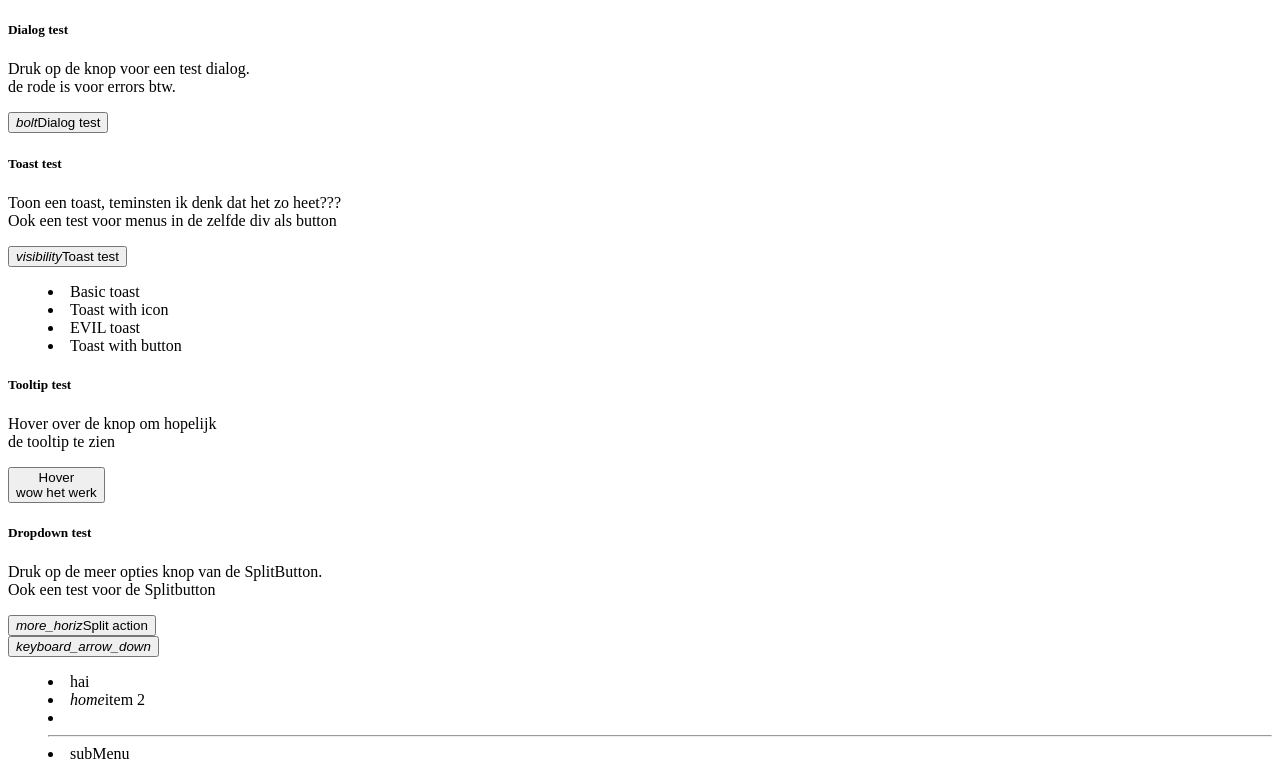
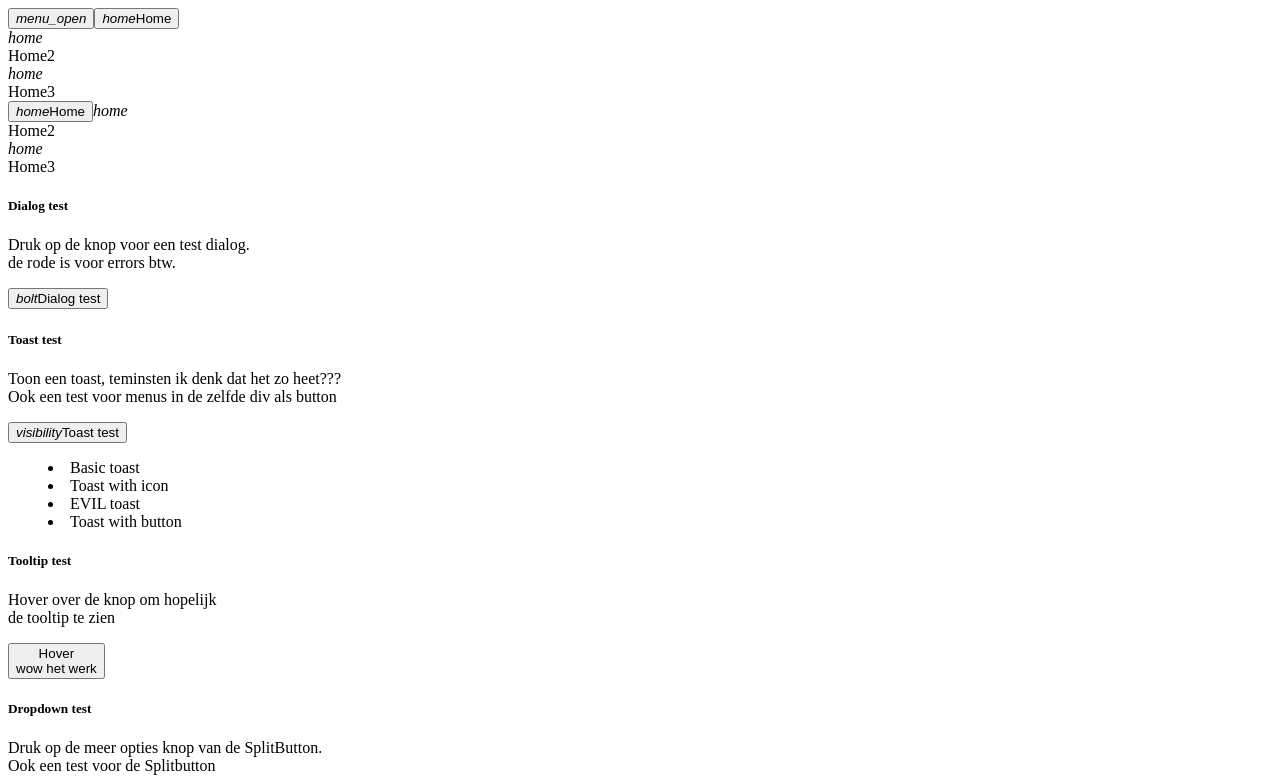
Before and after one commit to siemvk/veryCoolGoogleUiV3, a React (Vite) app in the folder example/: page / in a window 1280 px wide. Shown: the top 779 px of the page. Built offline with nearby package versions, Linux system fonts and the light colour scheme.

Commit message:
nav rail en bottom bar
Signed-off-by: Siemvk <100954549+siemvk@users.noreply.github.com>

```diff
--- a/example/src/main.tsx
+++ b/example/src/main.tsx
@@ -1,13 +1,52 @@
 import React from "react";
 import ReactDOM from "react-dom/client";
 import App from "./App";
-import { BeerProviders, DialogProvider, ToastProvider } from "../../src";
+import { BeerProviders, DialogProvider, Nav, ToastProvider, useDialog } from "../../src";
 import "../../src/theme.css"
+import AutoNavRail from "../../src/helpers/smartNavRail";
+
+const big = {
+    id: "home",
+    icon: "home",
+    text: "Home",
+    onClick: () => {
+        // alert("hai")
+    }
+}
+
+const mainOptions = [
+    {
+        id: "home2",
+        icon: "home",
+        text: "Home2",
+        onClick: () => {
+            // alert("hai")
+        }
+    }, {
+        id: "home3",
+        icon: "home",
+        text: "Home3",
+        onClick: () => {
+            // alert("hai")
+        }
+    }
+]
 
 ReactDOM.createRoot(document.getElementById("root") as HTMLElement).render(
     <React.StrictMode>
         <BeerProviders>
-            <App />
+            <AutoNavRail navConfig={{
+                pos: "left",
+                InitialMenuOpen: true,
+                initialSelected: "home2",
+                items: mainOptions,
+                bigButton: big,
+                autoUpdateSelected: true
+            }}>
+                <Nav pos="bottom" initialSelected="home2" items={mainOptions} bigButton={big} autoUpdateSelected={true}></Nav>
+
+                <App />
+            </AutoNavRail>
         </BeerProviders>
     </React.StrictMode>,
 );
--- /dev/null
+++ b/src/Nav/Nav.tsx
@@ -0,0 +1,90 @@
+import React, { ButtonHTMLAttributes, useEffect, useMemo, useState } from "react";
+import { pos, size } from "../types";
+import { Button } from "../Button/Button";
+import Tooltip, { TooltipProps } from "../helpers/tooltip";
+
+export interface NavProps extends ButtonHTMLAttributes<HTMLElement> {
+    InitialMenuOpen?: boolean,
+    pos?: pos,
+    allowSizeChange?: boolean
+    selectedId?: string,
+    bigButton?: navItem,
+    items: navItem[],
+    initialSelected?: string,
+    autoUpdateSelected?: boolean,
+    dontHideOnBottomBigScreen?: boolean
+}
+
+
+export const Nav = ({
+    children,
+    InitialMenuOpen,
+    pos,
+    allowSizeChange,
+    bigButton,
+    selectedId,
+    initialSelected,
+    autoUpdateSelected,
+    dontHideOnBottomBigScreen,
+    items,
+    ...props
+}: NavProps) => {
+    if (allowSizeChange == undefined) {
+        allowSizeChange = true
+    }
+    if (InitialMenuOpen == undefined) {
+        InitialMenuOpen = true
+    }
+    if (pos == undefined) {
+        pos = "left"
+    }
+    const [menuOpen, setMenuOpen] = useState(InitialMenuOpen)
+    const isRail = pos == "left" || pos == "right"
+    const [selected, setSelected] = useState(initialSelected || "ahfihweifhaihfiweifhiaw")
+    useMemo(() => {
+        if (!isRail) {
+            setMenuOpen(false)
+        }
+    }, [isRail])
+
+    return <>
+        <nav className={`${isRail ? "m l" : (!dontHideOnBottomBigScreen ? "s" : "")}  ${pos} scroll ${menuOpen ? "max" : ""}`} {...props}>
+            {isRail &&
+                <header>
+                    {allowSizeChange &&
+                        <button className="extra circle transparent" onClick={() => { setMenuOpen(!menuOpen) }}>
+                            <i>
+                                {menuOpen ? 'menu_open' : 'menu'}
+                            </i>
+                        </button>
+                    }
+                    {bigButton &&
+
+                        <button className="extend square round" onClick={(e) => { if (autoUpdateSelected) { setSelected(bigButton.id) } bigButton.onClick(e) }}>
+                            <i>{bigButton.icon}</i>
+                            <span>{bigButton.text}</span>
+                        </button>
+                    }
+                </header>
+            }
+
+            {(!isRail && bigButton) && <button className="extend square round" onClick={bigButton.onClick}>
+                <i>{bigButton.icon}</i>
+                <span>{bigButton.text}</span>
+            </button>}
+            {items.map((v) => {
+                return <a onClick={(e) => { if (autoUpdateSelected) { setSelected(v.id) } v.onClick(e) }} className={selected == v.id ? "active" : ""}>
+                    <i>{v.icon}</i>
+                    <div>{v.text}</div>
+                </a>
+            })}
+        </nav >
+    </>
+};
+
+type navItem = {
+    icon: string,
+    text: string,
+    onClick: React.MouseEventHandler<HTMLElement>,
+    id: string
+}
--- /dev/null
+++ b/src/helpers/smartNavRail.tsx
@@ -0,0 +1,27 @@
+import React, { useEffect, useMemo, useState } from "react";
+import { Nav, NavProps } from "../Nav/Nav";
+
+
+export interface autoNavRailProps extends React.HTMLAttributes<HTMLElement> {
+    navConfig: NavProps
+}
+
+
+const AutoNavRail = ({
+    navConfig,
+    children,
+}: autoNavRailProps) => {
+    const [isLeftOrOther, setIsLeftOrOther] = useState(navConfig.pos !== "right");
+    useMemo(() => {
+        setIsLeftOrOther(navConfig.pos !== "right")
+    }, [navConfig])
+    return <>
+        {isLeftOrOther && <Nav {...navConfig}></Nav>}
+        {children}
+        {!isLeftOrOther && <Nav {...navConfig}></Nav>}
+
+
+    </>
+};
+
+export default AutoNavRail;
--- a/src/index.ts
+++ b/src/index.ts
@@ -4,5 +4,6 @@ export { ToastProvider, ToastContext, useToast } from "./providers/toast"
 export { DialogContext, DialogProvider, useDialog } from "./providers/dialog"
 export { default as BeerProviders } from "./providers/beerProviders";
 export { Card as card, type CardProps as cardProps } from "./card/card"
+export { Nav } from "./Nav/Nav"
 import "beercss";
 import "material-dynamic-colors";
```
Also changed, not shown: 2 other files (tests, documents, lock files or other folders).
